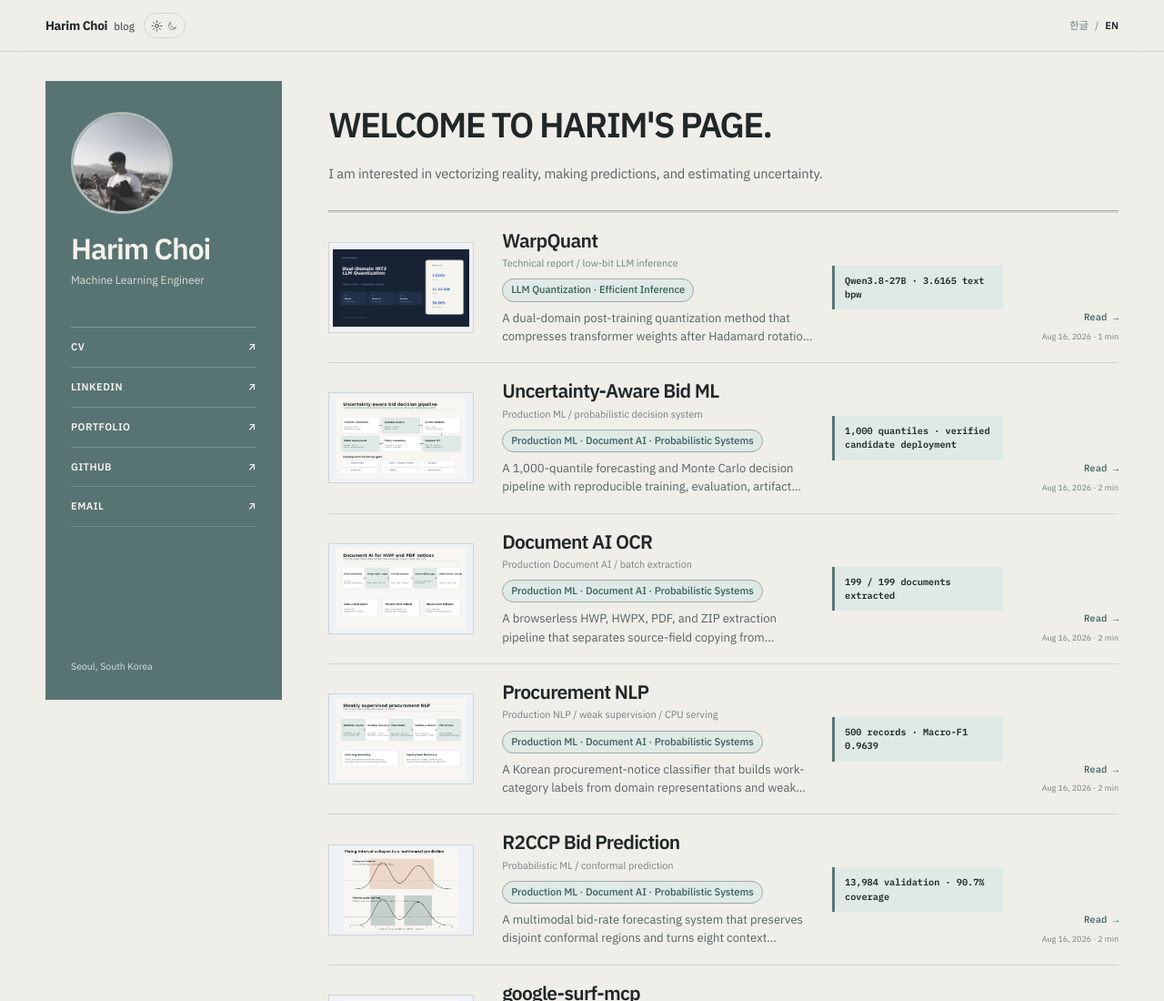
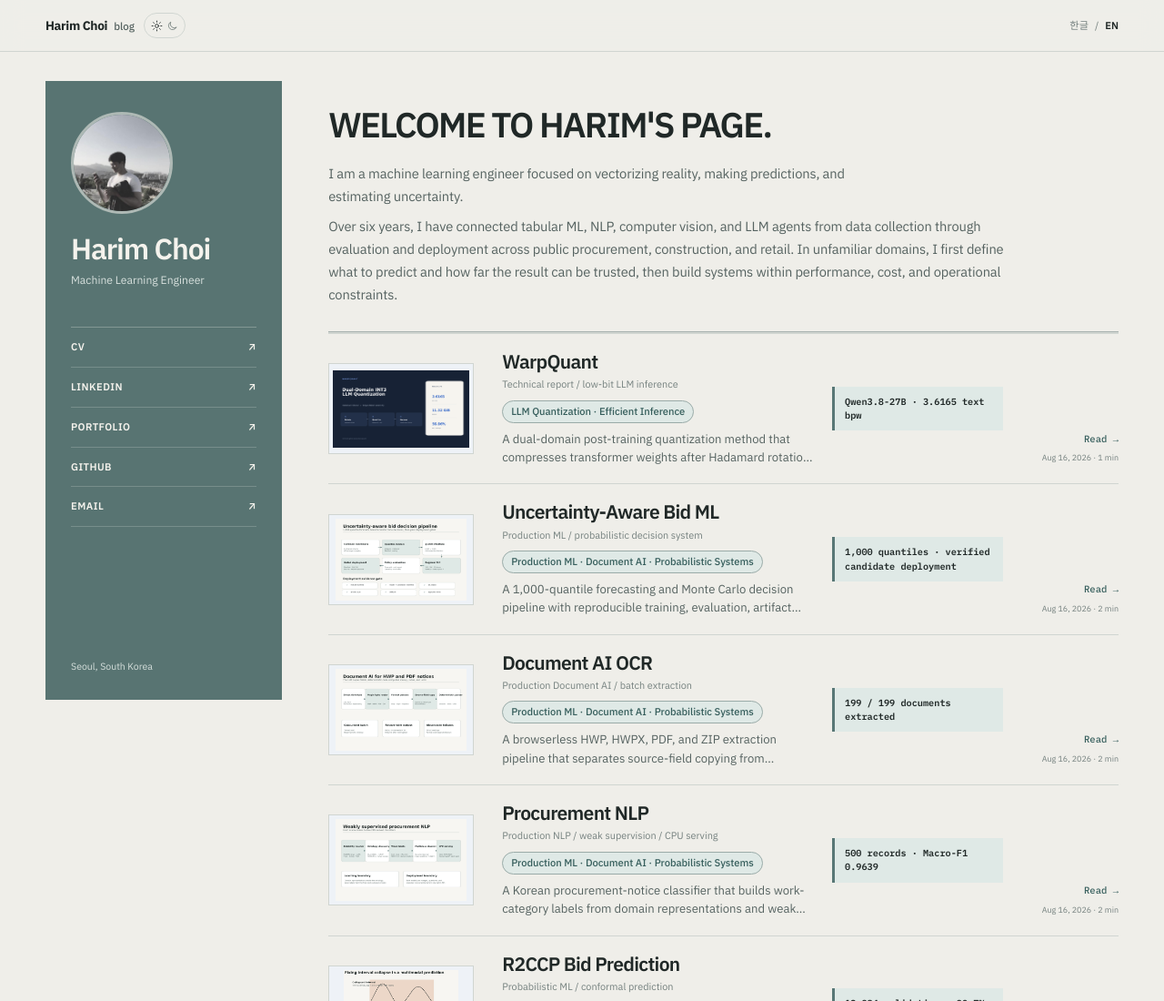
Before and after one commit to HarimxChoi/HarimxChoi.github.io, an Astro site: page / in a window 1280 px wide. Shown: the top 1100 px of the page at 91% size. Built offline with nearby package versions, Linux system fonts and the light colour scheme; Astro itself is replaced by a stand-in of ours.

Commit message:
docs: english homepage intro

```diff
--- a/src/components/PortfolioPage.astro
+++ b/src/components/PortfolioPage.astro
@@ -16,7 +16,11 @@ const welcome = "WELCOME TO HARIM'S PAGE.";
 const introductionLead =
   lang === "ko"
     ? "현실을 벡터화하고, 예측하고, 불확실성을 추정하는 것에 관심이 있습니다."
-    : "I am interested in vectorizing reality, making predictions, and estimating uncertainty.";
+    : "I am a machine learning engineer focused on vectorizing reality, making predictions, and estimating uncertainty.";
+const introductionSupport =
+  lang === "en"
+    ? "Over six years, I have connected tabular ML, NLP, computer vision, and LLM agents from data collection through evaluation and deployment across public procurement, construction, and retail. In unfamiliar domains, I first define what to predict and how far the result can be trusted, then build systems within performance, cost, and operational constraints."
+    : null;
 ---
 
 <BlogHeader homeHref={homeHref} lang={lang} />
@@ -30,6 +34,7 @@ const introductionLead =
         <div class="intro-copy">
           <h1 id="blog-intro-title">{welcome}</h1>
           <p>{introductionLead}</p>
+          {introductionSupport && <p class="intro-support">{introductionSupport}</p>}
         </div>
       </section>
 
```
